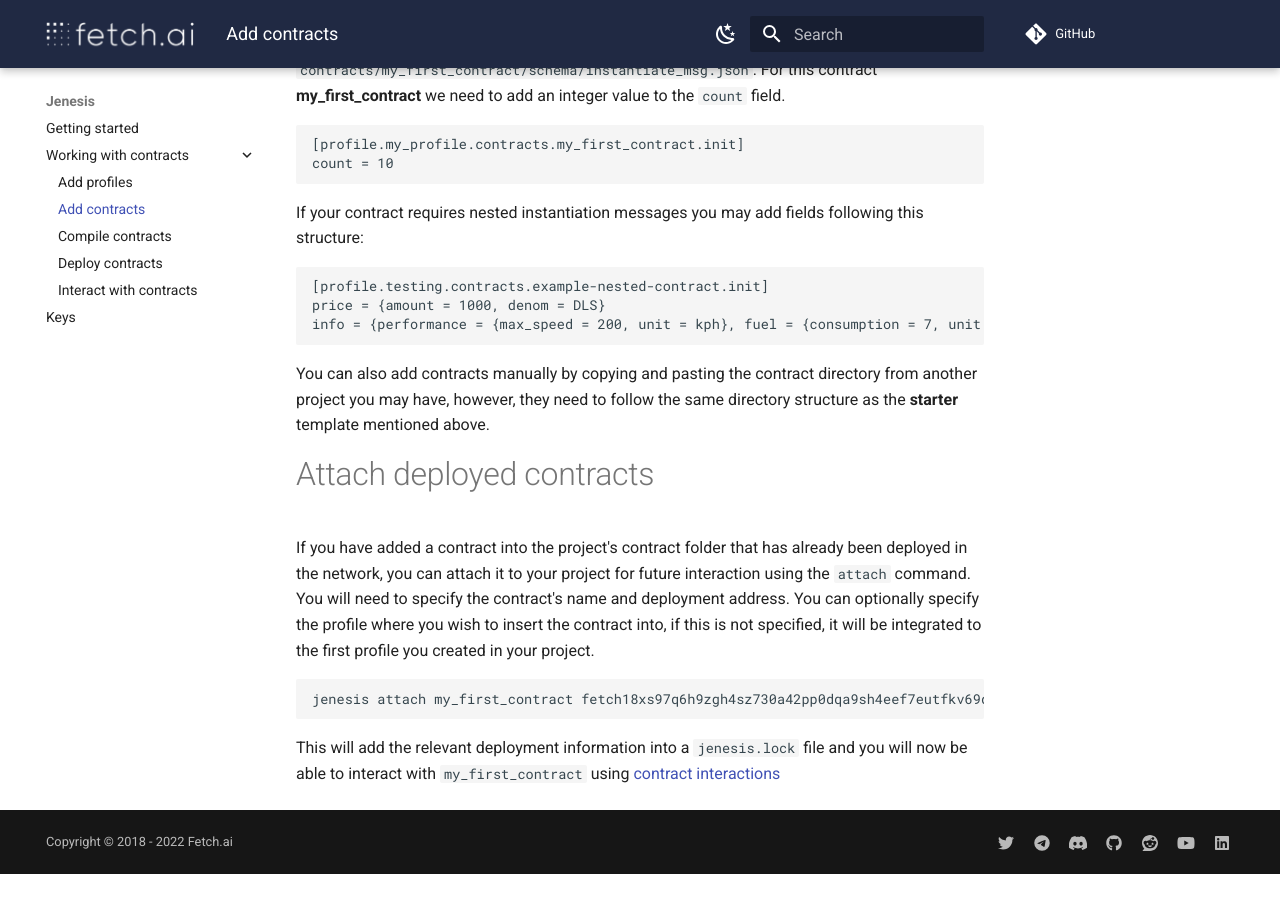
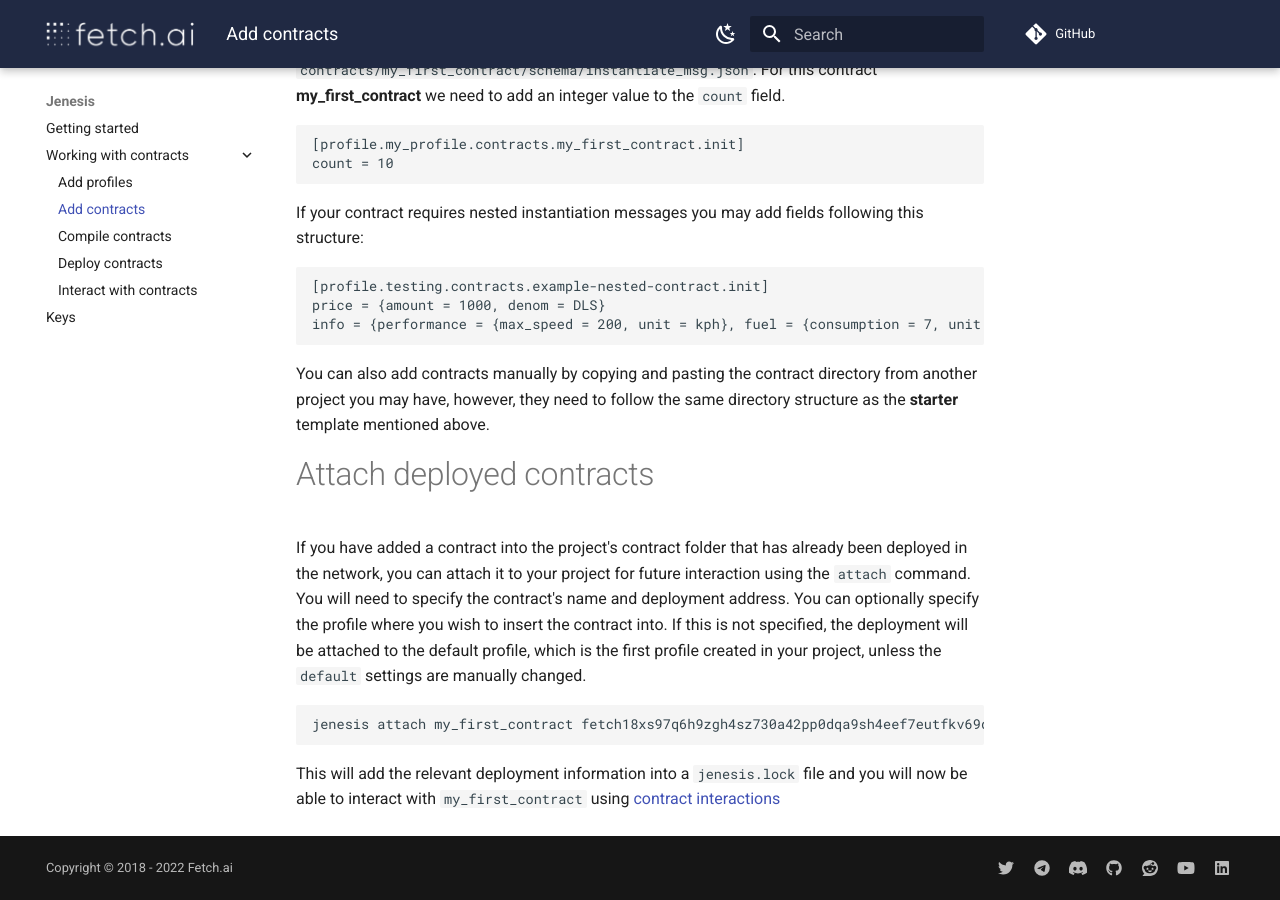
Before and after one commit to fetchai/jenesis, an MkDocs documentation site: the page built from docs/add-contracts.md, in a window 1280 px wide and 900 px high, scrolled down 898 px. Built offline with MkDocs 1.6.1 and Material for MkDocs 9.7.7, drawn with Linux system fonts in a browser that asks for light colours; comment, search, counter and statistics services are not loaded; before the commit the page ends 1772 px from its top, so only the background shows below that.

Commit message:
docs: minor attach text change

````diff
--- a/docs/add-contracts.md
+++ b/docs/add-contracts.md
@@ -43,7 +43,7 @@ You can also add contracts manually by copying and pasting the contract director
 
 # Attach deployed contracts
 
-If you have added a contract into the project's contract folder that has already been deployed in the network, you can attach it to your project for future interaction using the ```attach``` command. You will need to specify the contract's name and deployment address. You can optionally specify the profile where you wish to insert the contract into, if this is not specified, it will be integrated to the first profile you created in your project.
+If you have added a contract into the project's contract folder that has already been deployed in the network, you can attach it to your project for future interaction using the ```attach``` command. You will need to specify the contract's name and deployment address. You can optionally specify the profile where you wish to insert the contract into. If this is not specified, the deployment will be attached to the default profile, which is the first profile created in your project, unless the `default` settings are manually changed.
 
 ```
 jenesis attach my_first_contract fetch18xs97q6h9zgh4sz730a42pp0dqa9sh4eef7eutfkv69q3v2y3x8s72pkua
````
